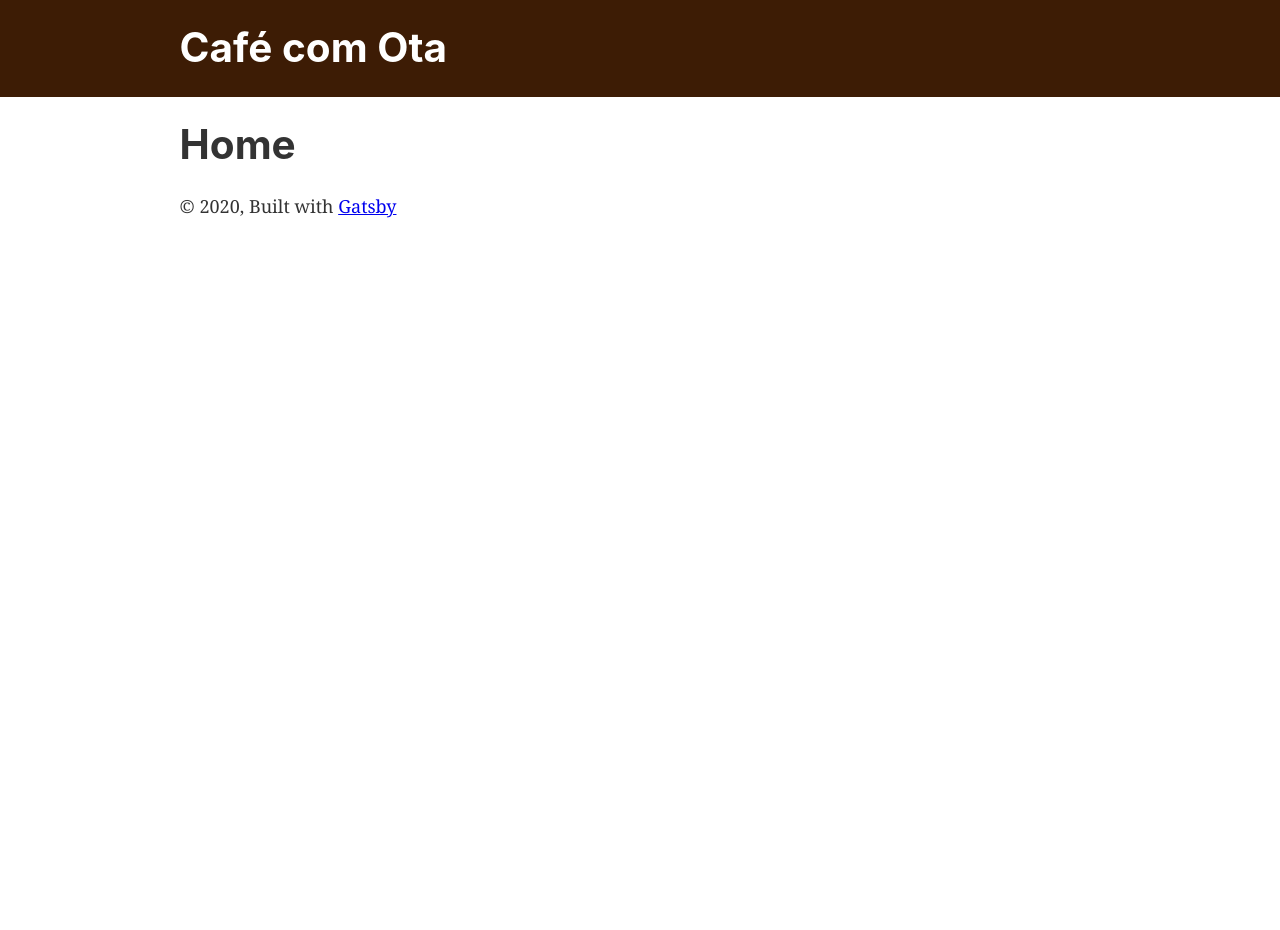
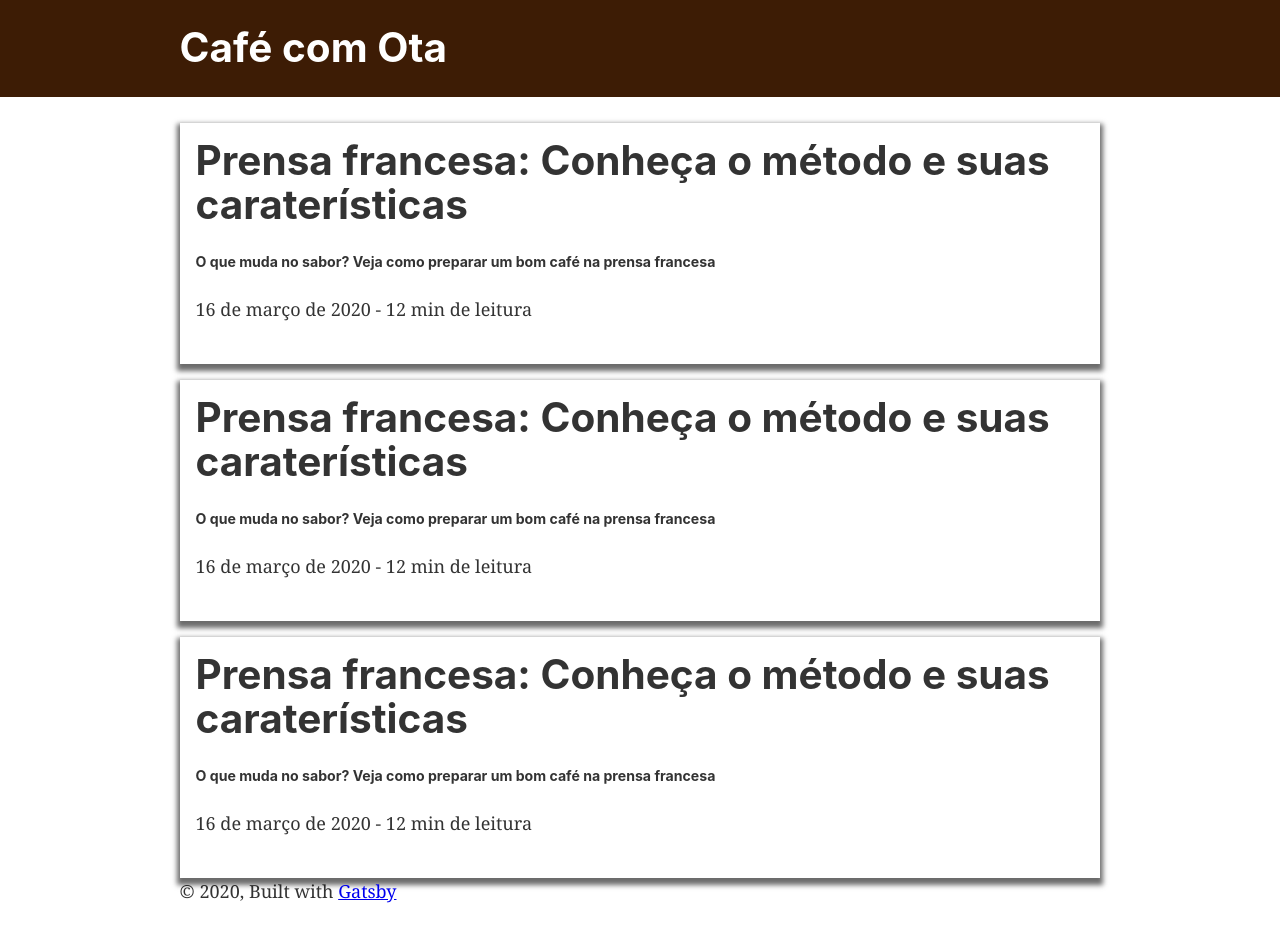
Before and after one commit to OtacilioN/GatsbyBlog, a Gatsby site: page / in a window 1280 px wide. Before the commit the page ends 800 px from the top, so only its background shows below. Built offline with nearby package versions, Linux system fonts and the light colour scheme; Gatsby itself is replaced by a stand-in of ours.

Commit message:
Create postBrief

```diff
--- /dev/null
+++ b/src/components/postBrief.js
@@ -0,0 +1,37 @@
+import React from "react"
+import { Link } from "gatsby"
+
+const PostBrief = props => {
+  return (
+    <Link
+      style={{
+        textDecoration: "none",
+        color: "inherit",
+      }}
+      to="/slug/"
+    >
+      <section
+        style={{
+          display: "flex",
+          width: "100%",
+          flexDirection: "column",
+          boxShadow: "0px 4px 5px 3px rgba(0,0,0,0.58)",
+          marginTop: 16,
+          padding: 16,
+        }}
+      >
+        <div>
+          <h1>Prensa francesa: Conheça o método e suas caraterísticas</h1>
+        </div>
+        <div>
+          <h6>
+            O que muda no sabor? Veja como preparar um bom café na prensa
+            francesa
+          </h6>
+          <p>16 de março de 2020 - 12 min de leitura</p>
+        </div>
+      </section>
+    </Link>
+  )
+}
+export default PostBrief
--- a/src/pages/index.js
+++ b/src/pages/index.js
@@ -2,11 +2,14 @@ import React from "react"
 
 import Layout from "../components/layout"
 import SEO from "../components/seo"
+import PostBrief from "../components/postBrief"
 
 const IndexPage = () => (
   <Layout>
     <SEO title="Home" />
-    <h1>Home</h1>
+    <PostBrief />
+    <PostBrief />
+    <PostBrief />
   </Layout>
 )
 
```
